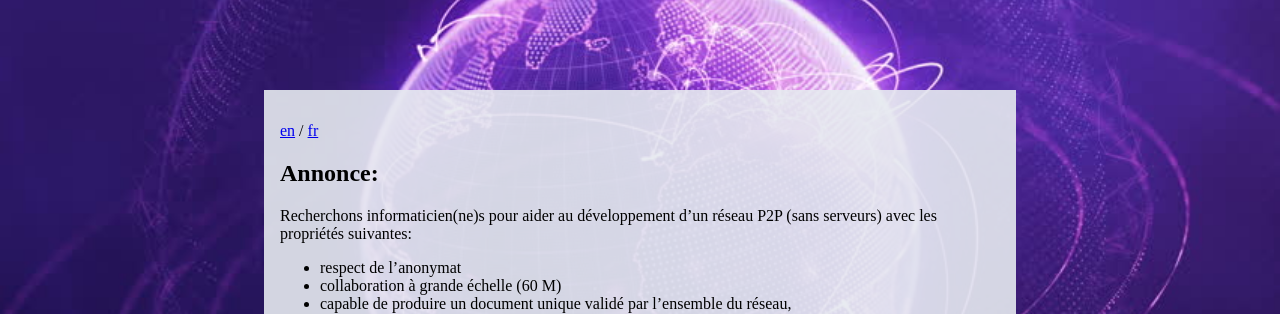
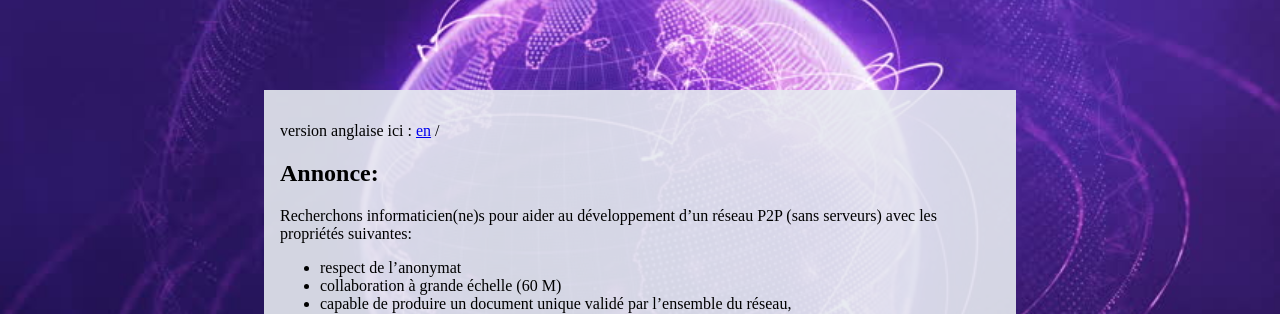
Before and after one commit to willforge/fairTools, a Jekyll site: the page built from docs/annonce.md, in a window 1280 px wide. Shown: the top 314 px of the page. Built offline with Jekyll 4.4.1, drawn with Linux system fonts in a browser that asks for light colours.

Commit message:
remove fr link

```diff
--- a/docs/annonce.md
+++ b/docs/annonce.md
@@ -4,8 +4,8 @@ title: Nous recherchons...
 layout: page
 url: https://willforge.github.io/fairTools/annonce.html
 ---
-[en](https://translate.google.com/translate?sl=auto&tl=en&u=https%3A%2F%2Fwillforge.github.io%2FfairTools%2Fannonce.html) /
-[fr](https://willforge.github.io/fairTools/annonce.html)
+version anglaise ici : [en](https://translate.google.com/translate?sl=auto&tl=en&u=https%3A%2F%2Fwillforge.github.io%2FfairTools%2Fannonce.html) /
+<!-- [fr](https://willforge.github.io/fairTools/annonce.html) -->
 
 ## Annonce:
 
```
